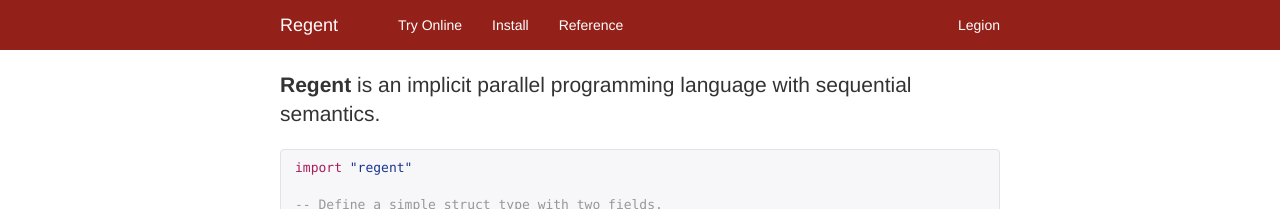
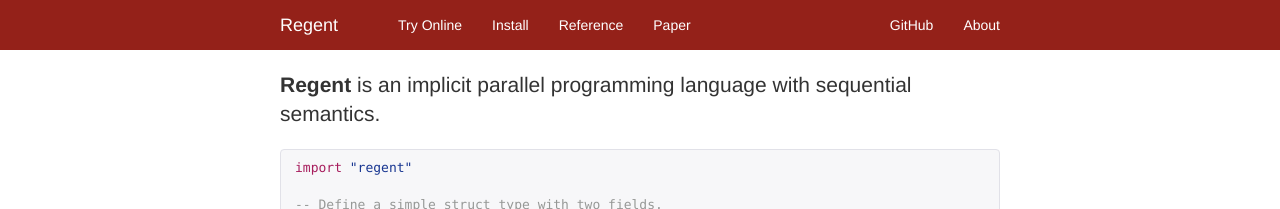
Before and after one commit to StanfordLegion/regent-lang.org, a Jekyll site: the page built from index.md, in a window 1280 px wide and 900 px high. Shown: the top 209 px of the window. Built offline with Jekyll 4.4.1, drawn with Linux system fonts in a browser that asks for light colours; nearby versions of some CDN libraries; some of the changed text lies outside the part shown.

Commit message:
Update links.

```diff
--- a/_config.yml
+++ b/_config.yml
@@ -18,6 +18,8 @@
     url: "/install"
   - label: Reference
     url: "/reference"
+  - label: Paper
+    url: "/images/regent2015.pdf"
 
 # Content configuration defaults:
 defaults:
--- a/_includes/footer.html
+++ b/_includes/footer.html
@@ -15,7 +15,9 @@
           <li>&middot;</li>
         {% endif %}
       {% endfor %}
-      <li><a href="http://legion.stanford.edu/">Legion</a></li>
+      <li><a href="https://github.com/StanfordLegion/legion/tree/master/language">GitHub</a></li>
+      <li>&middot;</li>
+      <li><a href="{{ site.baseurl }}/about">About</a></li>
     </ul>
   </div>
 </footer>
--- a/_includes/navbar.html
+++ b/_includes/navbar.html
@@ -34,7 +34,8 @@
       </ul>
 
       <ul class="nav navbar-nav navbar-right">
-        <li><a href="http://legion.stanford.edu/">Legion</a></li>
+        <li><a href="https://github.com/StanfordLegion/legion/tree/master/language">GitHub</a></li>
+        <li><a href="{{ site.baseurl }}/about">About</a></li>
       </ul>
     </nav>
   </div>
```
Also changed, not shown: 1 other file.
